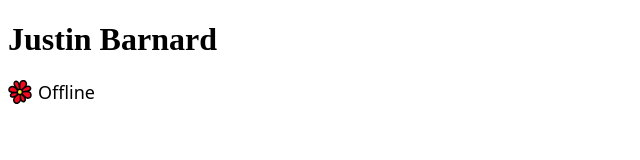
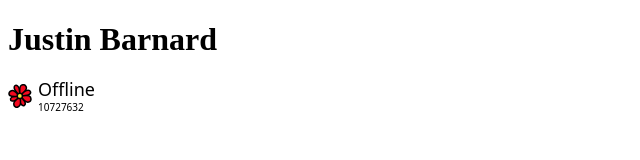
Before and after one commit to justinbarnard/10727632, a plain HTML site: page index.html in a window 1280 px wide. Shown: the full height of the page, 0-640 px from the left. Drawn offline with Linux system fonts and the light colour scheme; a web font is replaced by a local one.

Commit message:
Update index.html

```diff
--- a/index.html
+++ b/index.html
@@ -35,6 +35,16 @@
       align-items: center;
       justify-content: center;
     }
+    #icq-status {
+  display: flex;
+  flex-direction: column;
+  line-height: 1.1; /* reduce spacing between lines */
+}
+
+.status-id {
+  font-size: x-small;
+  margin-top: 2px; /* tiny gap between "Offline" and the number */
+}
   </style>
 </head>
 <body>
@@ -57,9 +67,10 @@
         </g>
       </svg>
     </div>
-    <div id="icq-status" class="icq-status">
-      Offline
-    </div>
+<div id="icq-status" class="icq-status">
+  <div>Offline</div>
+  <div class="status-id">10727632</div>
+</div>
   </div>
 </body>
 </html>
```
